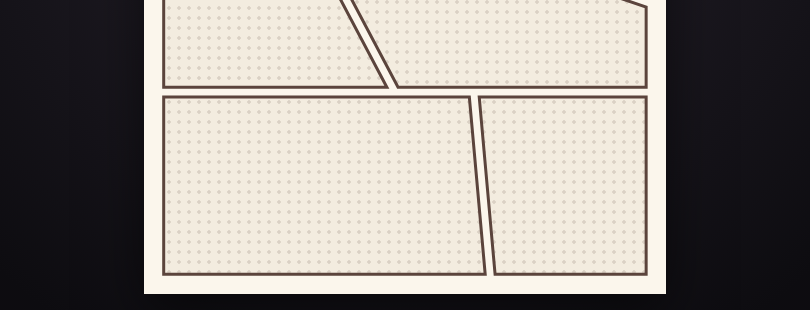
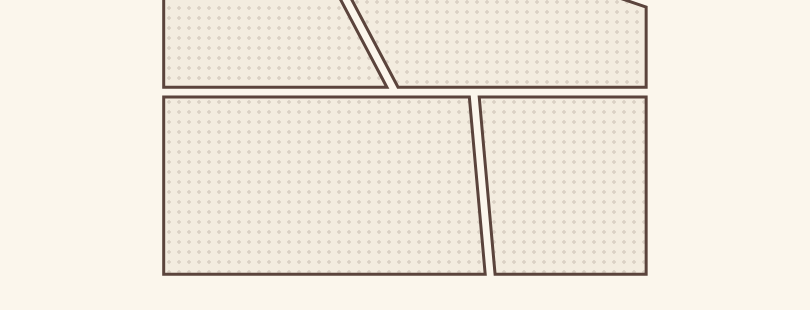
Before and after one commit to agagtmdtlr/GameBlog, a website built with Vite: page index.html in a window 1280 px wide. Shown: the part 490-800 px from the top of the page, without its empty margins (235-1045 px from the left). Built offline with nearby package versions, Linux system fonts and the light colour scheme.

Commit message:
Paint the main page background in the paper color
The dark backdrop around the comic page made the paper margin look cut off.

Co-Authored-By: Claude Opus 5.5 <noreply@anthropic.com>

```diff
--- a/src/style.css
+++ b/src/style.css
@@ -258,7 +258,8 @@ kbd {
 .is-home {
   --paper: #fbf6ec;
   --ink: #5b443c;
-  background: radial-gradient(circle at 50% 40%, #2a2530 0%, #0d0c10 75%);
+  /* 화면 전체를 종이색으로 칠해 종이 가장자리와 화면 여백이 하나로 이어지게 한다. */
+  background: var(--paper);
 }
 
 #home {
@@ -278,7 +279,6 @@ kbd {
   height: min(100%, calc((100vw - 32px) / (var(--page-aspect))));
   max-width: 100%;
   background: var(--paper);
-  box-shadow: 0 18px 50px rgb(0 0 0 / 0.55);
 }
 
 .comic-cut {
```
